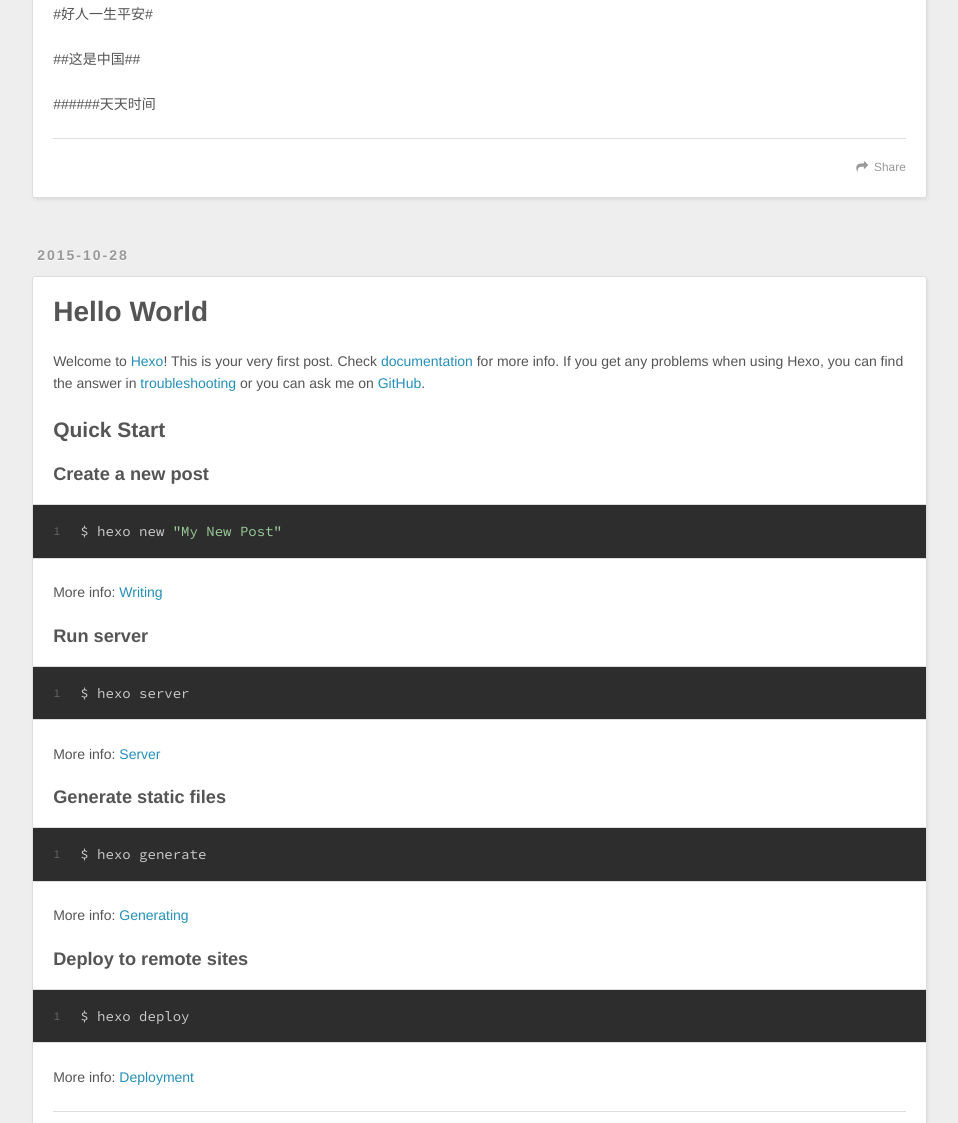
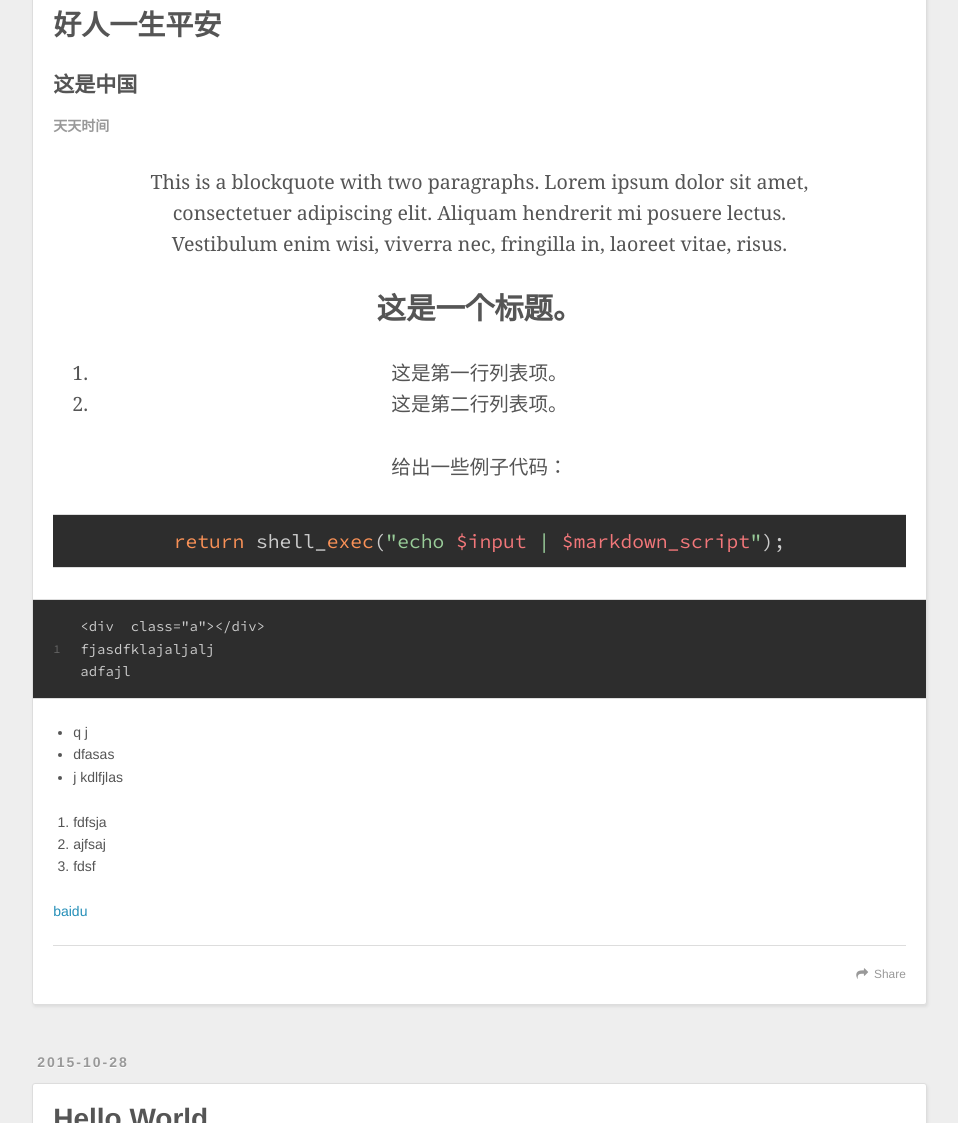
Before and after one commit to lisa88/lisa88.github.io, a plain HTML site: page index.html in a window 1280 px wide. Shown: the part 678-1801 px from the top of the page, without its empty margins (8-966 px from the left). Drawn offline with nearby package versions, Linux system fonts and the light colour scheme.

Commit message:
Site updated: 2015-11-02 15:33:40

```diff
--- a/index.html
+++ b/index.html
@@ -84,14 +84,32 @@
     <div class="article-entry" itemprop="articleBody">
 
         <p>&lt;<br>&amp; &amp;<br>at&amp;t<br>&copy;</p>
-<h1 id="我是中国人">我是中国人</h1><h2 id="天天向上_好好好好好好好好限限_bvbvbbv">天天向上 好好好好好好好好限限 bvbvbbv</h2><p>#好人一生平安#</p>
-<p>##这是中国##</p>
-<p>######天天时间 </p>
+<h1 id="我是中国人">我是中国人</h1><h2 id="天天向上_好好好好好好好好限限_bvbvbbv">天天向上 好好好好好好好好限限 bvbvbbv</h2><h1 id="好人一生平安">好人一生平安</h1><h2 id="这是中国">这是中国</h2><h6 id="天天时间">天天时间</h6><blockquote>
+<p>This is a blockquote with two paragraphs. Lorem ipsum dolor sit amet,<br>consectetuer adipiscing elit. Aliquam hendrerit mi posuere lectus.<br>Vestibulum enim wisi, viverra nec, fringilla in, laoreet vitae, risus.</p>
+<h2 id="这是一个标题。">这是一个标题。</h2><ol>
+<li>这是第一行列表项。</li>
+<li>这是第二行列表项。</li>
+</ol>
+<p>给出一些例子代码：</p>
+<pre><code><span class="built_in">return</span> shell_<span class="built_in">exec</span>(<span class="string">"echo <span class="variable">$input</span> | <span class="variable">$markdown_script</span>"</span>);
+</code></pre></blockquote>
+<figure class="highlight"><table><tr><td class="gutter"><pre><span class="line">1</span><br></pre></td><td class="code"><pre><span class="line">&#60;div  class=&#34;a&#34;&#62;&#60;/div&#62;&#10;fjasdfklajaljalj&#10;adfajl</span><br></pre></td></tr></table></figure>
+<ul>
+<li>q j </li>
+<li>dfasas</li>
+<li>j kdlfjlas</li>
+</ul>
+<ol>
+<li>fdfsja</li>
+<li>ajfsaj</li>
+<li>fdsf</li>
+</ol>
+<p><a href="http://baidu.com/" target="_blank" rel="external">baidu</a></p>
 
 
     </div>
     <footer class="article-footer">
-      <a data-url="http://yoursite.com/2015/11/02/test/" data-id="cighlnq0h0001ll9g7l597er3" class="article-share-link">Share</a>
+      <a data-url="http://yoursite.com/2015/11/02/test/" data-id="cighmr7sd0001mt9gztpfb37a" class="article-share-link">Share</a>
 
 
     </footer>
@@ -136,7 +154,7 @@
 
     </div>
     <footer class="article-footer">
-      <a data-url="http://yoursite.com/2015/10/28/hello-world/" data-id="cighlnpzq0000ll9gt20gbpxs" class="article-share-link">Share</a>
+      <a data-url="http://yoursite.com/2015/10/28/hello-world/" data-id="cighmr7rd0000mt9g6m69wn7s" class="article-share-link">Share</a>
 
 
     </footer>
```
Also changed, not shown: 2015/10/28/hello-world/index.html (+1 -1 lines), 2015/11/02/test/index.html (+29 -14 lines).
